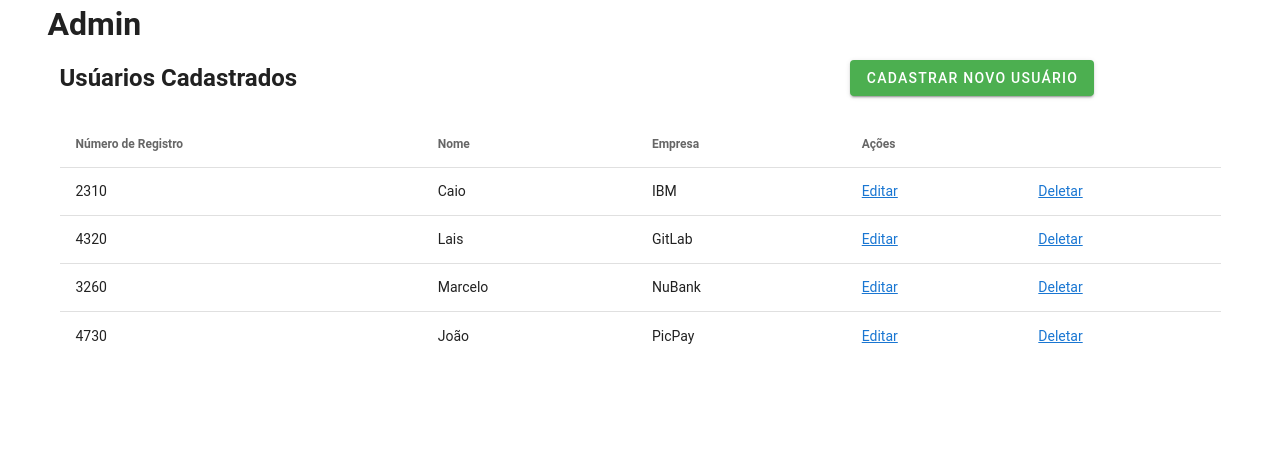
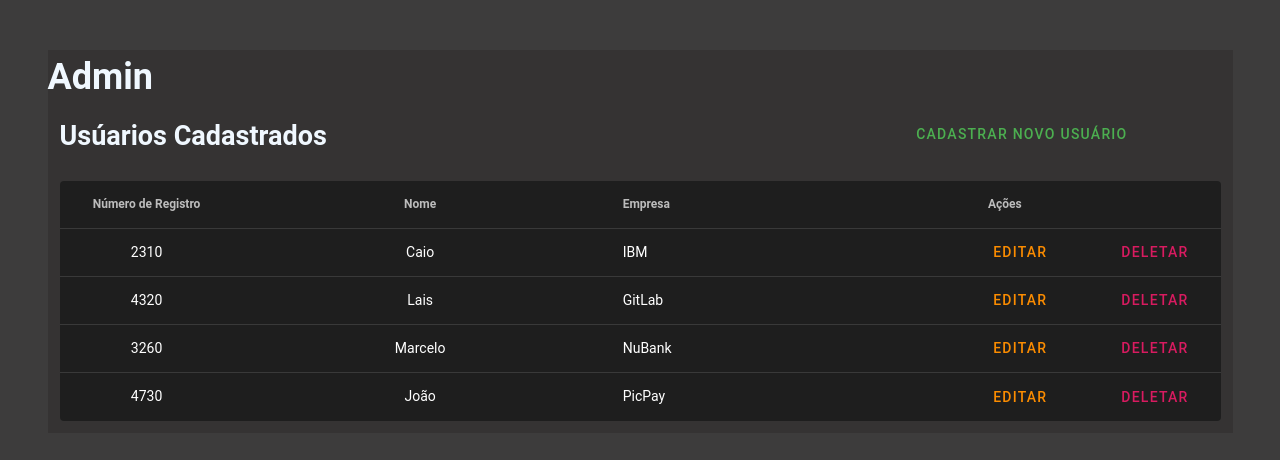
Before and after one commit to Rick504/admin_event, a Vue app: page / in a window 1280 px wide. Shown: the top 460 px of the page. Built offline with nearby package versions, Linux system fonts and the light colour scheme; data requests are answered from the project's data file.

Commit message:
adicionando gitignore

```diff
--- a/src/App.vue
+++ b/src/App.vue
@@ -1,6 +1,6 @@
 <template>
-  <v-app>
-    <Home />
+  <v-app id="App">
+    <Home/>
   </v-app>
 </template>
 
@@ -14,3 +14,10 @@ export default {
   }
 }
 </script>
+
+<style scoped>
+  #App {
+    background-color: rgb(61, 60, 60);
+    font-size: 18px;
+  }
+</style>
--- a/src/assets/styles/main.css
+++ b/src/assets/styles/main.css
@@ -0,0 +1,5 @@
+.home-container {
+    margin: 50px;
+    background-color: rgb(53, 51, 51);
+    color: aliceblue;
+}
--- a/src/main.js
+++ b/src/main.js
@@ -1,11 +1,10 @@
 import Vue from 'vue'
 import App from '@/App'
 
+import '@/assets/styles/main.css'
 import store from '@/store'
 
 import vuetify from '@/plugins/vuetify'
-
-Vue.config.productionTip = false
 
 new Vue({
   vuetify,
--- a/src/views/Home/_Home.vue
+++ b/src/views/Home/_Home.vue
@@ -1,5 +1,5 @@
 <template>
-  <v-container>
+  <v-container class="home-container">
     <v-row>
         <h1>Admin</h1>
     </v-row>
@@ -7,30 +7,42 @@
         <v-col>
             <h2>Usúarios Cadastrados</h2>
         </v-col>
-        <v-col offset="4">
-            <v-btn color="success" >
+        <v-col offset="5">
+            <v-btn color="success" text >
                 Cadastrar Novo Usuário
             </v-btn>
         </v-col>
     </v-row>
     <v-row>
         <v-col>
-            <v-simple-table>
+            <v-simple-table dark>
           <thead>
             <tr>
-              <th>Número de Registro</th>
-              <th>Nome</th>
+              <th class="text-center">Número de Registro</th>
+              <th class="text-center">Nome</th>
               <th>Empresa</th>
               <th colspan="2"> Ações </th>
             </tr>
           </thead>
           <tbody>
             <tr v-for="(item, index) in homePageModule.users" :key="index">
-                <td>{{item.numberRegister}}</td>
-                <td>{{item.name}}</td>
-                <td>{{item.company}}</td>
-                <td><a href="##">Editar</a></td>
-                <td><a href="##">Deletar</a></td>
+                <td width="15%" class="text-center">
+                    {{item.numberRegister}}
+                </td>
+                <td class="text-center">
+                    {{item.name}}
+                </td>
+                <td>
+                    {{item.company}}
+                </td>
+                <td width="10%">
+                      <DialogRegisterUser />
+                </td>
+                <td width="10%">
+                  <v-btn color="pink darken-1" text>
+                      Deletar
+                  </v-btn>
+                </td>
             </tr>
             </tbody>
         </v-simple-table>
@@ -41,9 +53,13 @@
 
 <script>
 import { mapState } from 'vuex'
+import DialogRegisterUser from './components/DialogRegisterUser.vue'
 
 export default {
     name: "HomePage",
+    components: {
+      DialogRegisterUser
+    },
     computed: {
     ...mapState(["homePageModule"])
     },
--- /dev/null
+++ b/src/views/Home/components/DialogRegisterUser.vue
@@ -0,0 +1,81 @@
+<template>
+  <v-row>
+    <v-btn
+      color="warning"
+      text
+      dark
+      @click.stop="dialog = true"
+    >
+      Editar
+    </v-btn>
+
+    <v-dialog
+      v-model="dialog"
+      max-width="500"
+    >
+    <v-card dark>
+        <v-form v-model="valid">
+        <v-container>
+        <v-row>
+          <v-col>
+              <v-text-field
+                  v-model="userName"
+                  :rules="nameRules"
+                  label="Nome"
+                  required
+              ></v-text-field>
+              </v-col>
+          </v-row>
+
+          <v-row>
+          <v-col>
+              <v-text-field
+                  v-model="company"
+                  :rules="nameRules"
+                  label="Empresa"
+                  required
+              ></v-text-field>
+              </v-col>
+          </v-row>
+
+          <v-row>
+              <v-col>
+                  <v-btn
+                      color="green darken-1"
+                      text
+                      @click="dialog = false"
+                  >
+                      Fechar
+                  </v-btn>
+
+                  <v-btn
+                      color="green darken-1"
+                      text
+                      @click="dialog = false"
+                      :disabled="!valid || userName == ''"
+                  >
+                      Adicionar a lista
+                  </v-btn>
+              </v-col>
+          </v-row>
+          </v-container>
+        </v-form>
+    </v-card>
+    </v-dialog>
+  </v-row>
+</template>
+
+<script>
+  export default {
+    data: () => ({
+      dialog: false,
+      valid: true,
+      userName: '',
+      company: '',
+      nameRules: [
+        v => !!v || 'Campo precisa ser preenchido.',
+        v => v.length >= 3 || 'Campo precisa ter o mínimo de 3 caracteres',
+    ],
+    }),
+  }
+</script>
```
Also changed, not shown: 1 other file (tests, documents, lock files or other folders).
